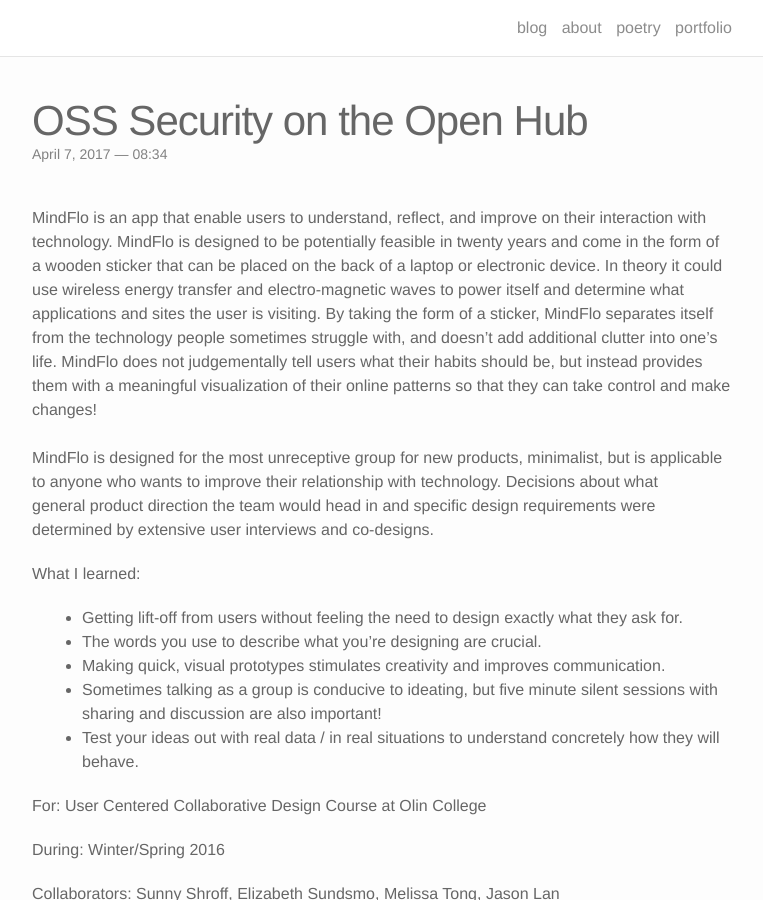
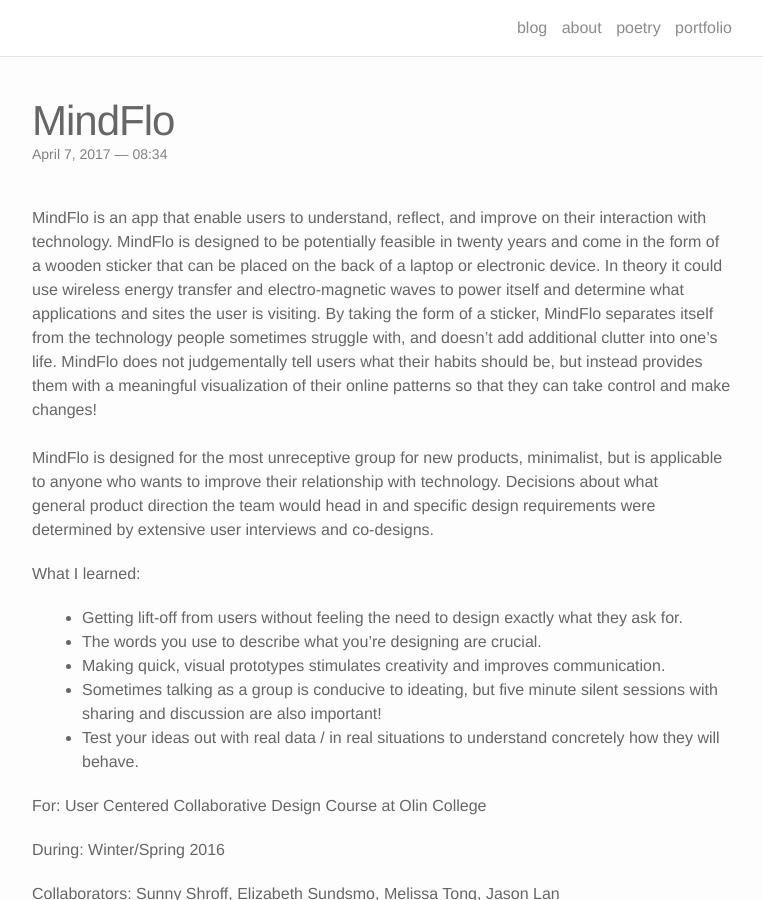
Before and after one commit to LucyWilcox/LucyWilcox.github.io, a Jekyll site: the page built from _portfolio/4_project.markdown, in a window 1280 px wide and 900 px high. Shown: the whole window, without its empty margins (258-1021 px from the left). Built offline with Jekyll 4.4.1, drawn with Linux system fonts in a browser that asks for light colours; nearby versions of some CDN libraries.

Commit message:
title change

```diff
--- a/_portfolio/4_project.markdown
+++ b/_portfolio/4_project.markdown
@@ -1,8 +1,8 @@
 ---
 layout: post
-title: OSS Security on the Open Hub
-description: Aligning the Open Hub with Black Ducks direction
-img: /img/VpV.JPG
+title: MindFlo
+description: An app for minimalist- understand, reflect, improve
+img: /img/select7.jpg
 ---
 
 MindFlo is an app that enable users to understand, reflect, and improve on their interaction with technology. MindFlo is designed to be potentially feasible in twenty years and come in the form of a wooden sticker that can be placed on the back of a laptop or electronic device. In theory it could use wireless energy transfer and electro-magnetic waves to power itself and determine what applications and sites the user is visiting. By taking the form of a sticker, MindFlo separates itself from the technology people sometimes struggle with, and doesn't add additional clutter into one's life. MindFlo does not judgementally tell users what their habits should be, but instead provides them with a meaningful visualization of their online patterns so that they can take control and make changes!
```
